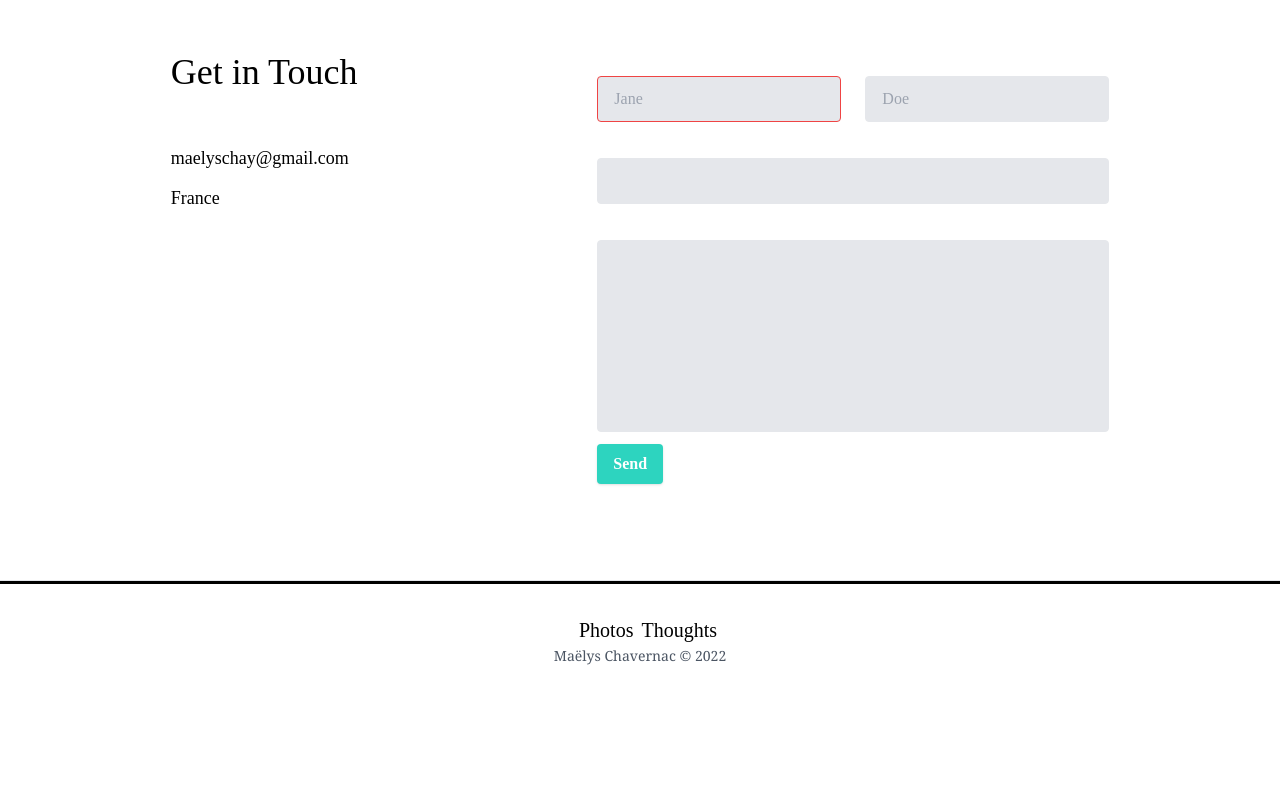
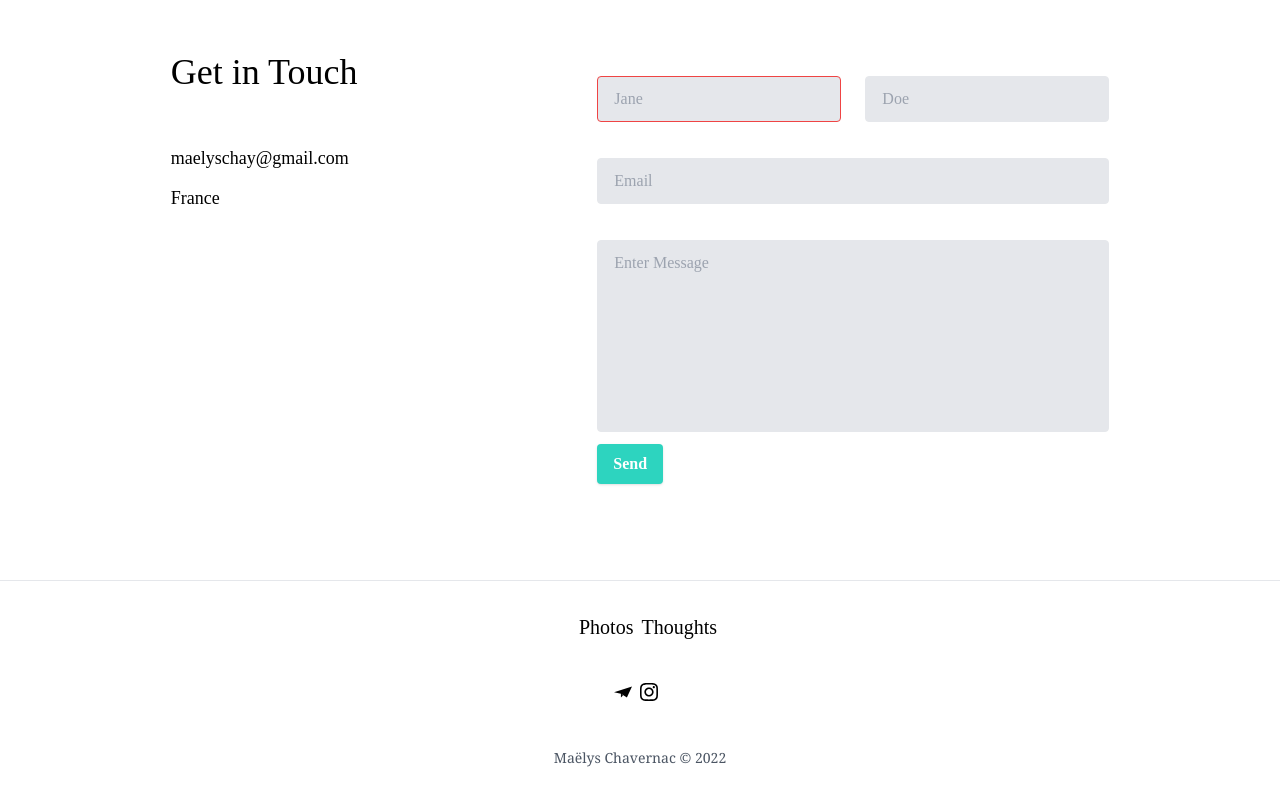
Before and after one commit to philsmithies/maelys_portfolio, a Next.js app in the folder web/: page /about in a window 1280 px wide. Shown: the part 748-1548 px from the top of the page. Before the commit the page ends 1446 px from the top, so only its background shows below. Built offline with nearby package versions, Linux system fonts and the light colour scheme.

Commit message:
contact and footer tweaked

```diff
--- a/web/components/ContactForm.tsx
+++ b/web/components/ContactForm.tsx
@@ -38,18 +38,17 @@ const ContactForm = (): JSX.Element => {
         <div className="w-full px-3">
           <label
             className="block uppercase tracking-wide text-white text-xs font-bold mb-2"
-            htmlFor="grid-password"
+            htmlFor="grid-email"
           >
             E-mail
           </label>
           <input
             className="appearance-none block w-full bg-gray-200 text-white border border-gray-200 rounded py-3 px-4 mb-1 leading-tight focus:outline-none focus:bg-white focus:border-gray-500"
-            id="email"
+            id="grid-email"
             type="email"
+            placeholder="Email"
           />
-          {/* <p class="text-gray-600 text-xs italic">
-              Some tips - as long as needed
-            </p> */}
+          {/* <p className="text-gray-600 text-xs italic">*Required</p> */}
         </div>
       </div>
       <div className="flex flex-wrap -mx-3 mb-2">
@@ -63,6 +62,7 @@ const ContactForm = (): JSX.Element => {
           <textarea
             className=" no-resize appearance-none block w-full bg-gray-200 text-gray-700 border border-gray-200 rounded py-3 px-4 mb-1 leading-tight focus:outline-none focus:bg-white focus:border-gray-500 h-48 resize-none"
             id="message"
+            placeholder="Enter Message"
           ></textarea>
           {/* <p class="text-gray-600 text-xs italic">
               Re-size can be disabled by set by resize-none / resize-y /
--- a/web/components/Footer.tsx
+++ b/web/components/Footer.tsx
@@ -1,10 +1,11 @@
 import Link from "next/link";
 import Image from "next/image";
+import SocialsBar from "./SocialsBar";
 
 const Footer = (): JSX.Element => {
   return (
-    <footer className="w-screen mx-auto">
-      <hr className="h-1 bg-black" />
+    <footer className="w-full mx-auto">
+      <hr style={{ height: 0.5 }} className="bg-black" />
       <div className="flex flex-col py-8">
         <div className="flex mx-auto pl-6">
           <Link href="https://www.instagram.com/greencatmoon">
@@ -18,7 +19,7 @@ const Footer = (): JSX.Element => {
             </p>
           </Link>
         </div>
-
+        <SocialsBar />
         <p className="text-gray-600 font-serif mx-auto text-sm">
           Maëlys Chavernac &copy; 2022
         </p>
```
